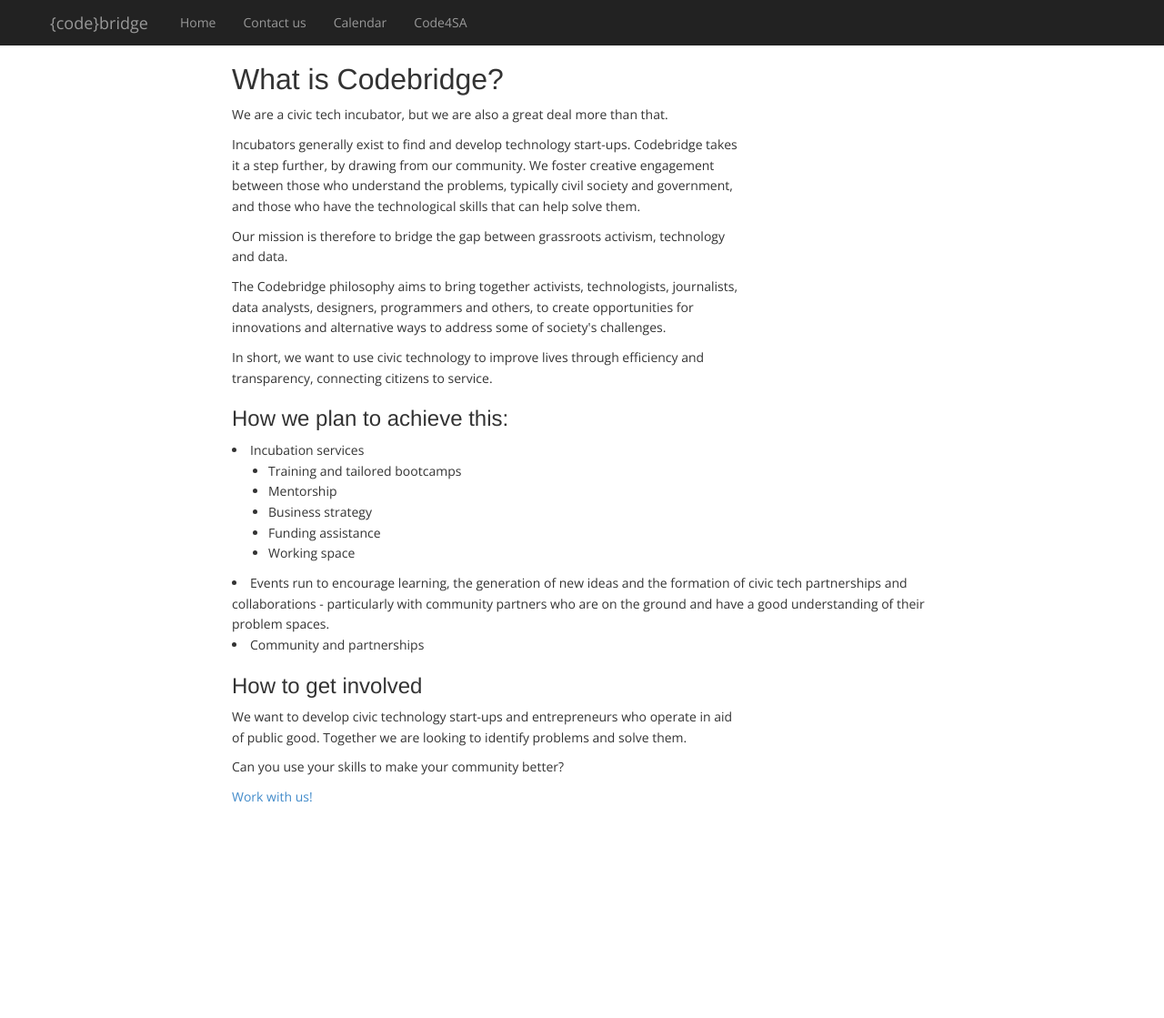
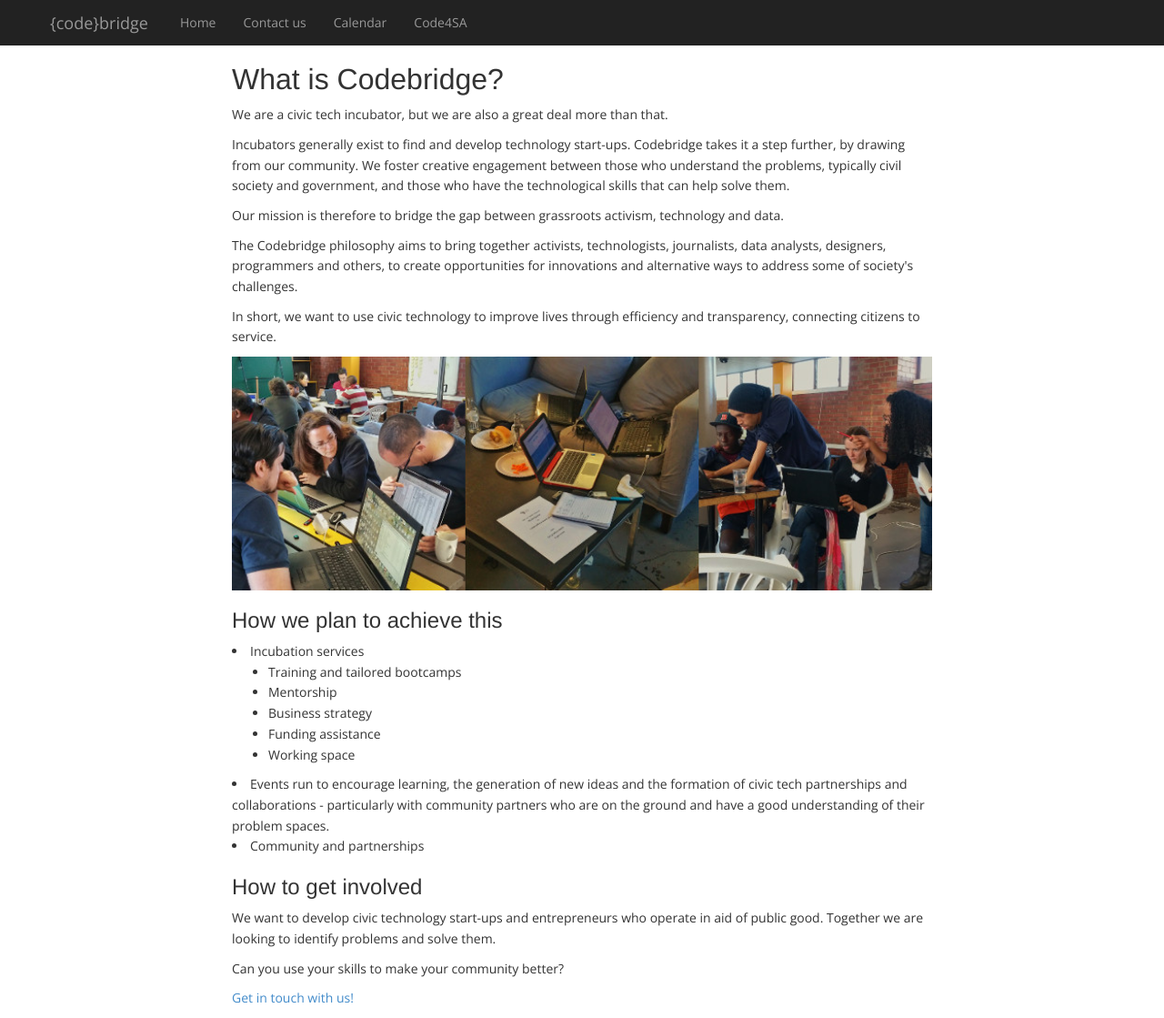
Before and after one commit to codebridge-za/codebridge.co.za, a Jekyll site: the page built from index.htm, in a window 1280 px wide and 1119 px high. Shown: the whole window at 91% size. Built offline with Jekyll 4.4.1, drawn with Linux system fonts in a browser that asks for light colours; nearby versions of some CDN libraries; Markdown is read by kramdown in place of the engine named in the settings.

Commit message:
photo and tweaks

```diff
--- a/assets/css/codebridge.css
+++ b/assets/css/codebridge.css
@@ -8,7 +8,3 @@
     font-family: 'Open Sans', sans-serif;
     line-height: 1.62em;
 }
-
-p {
-    max-width: 40em;
-}
--- a/index.htm
+++ b/index.htm
@@ -17,7 +17,9 @@
 
 <p>In short, we want to use civic technology to improve lives through efficiency and transparency, connecting citizens to service.</p>
 
-<h3>How we plan to achieve this:</h3>
+<img src=images/codebridge.jpg width=100%>
+
+<h3>How we plan to achieve this</h3>
 <ui>
 <li>Incubation services
 <ul>
@@ -33,11 +35,12 @@
 </li>
 </ul>
 </p>
+
 <h3>How to get involved</h3>
 <p>We want to develop civic technology start-ups and entrepreneurs who operate in aid of public good. Together we are looking to identify problems and solve them.</p>
 
 <p>Can you use your skills to make your community better?</p>
 
-<p><a href=/contact-us.htm>Work with us!</a></p>
+<p><a href=/contact-us.htm>Get in touch with us!</a></p>
 </div>
 </div>
```
Also changed, not shown: images/codebridge.jpg (added).
